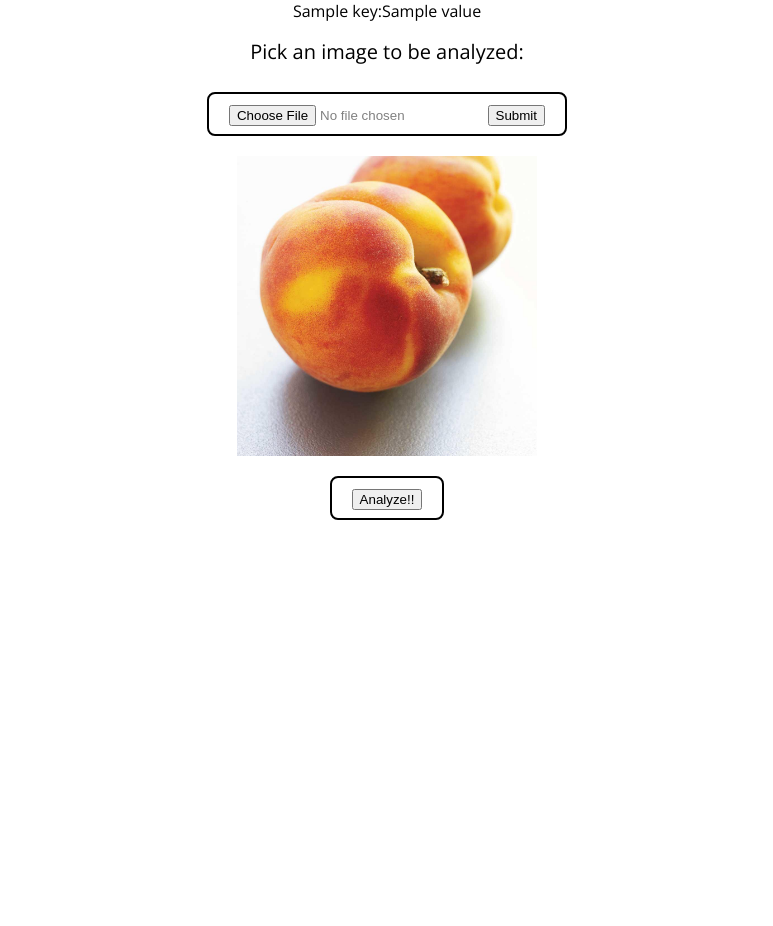
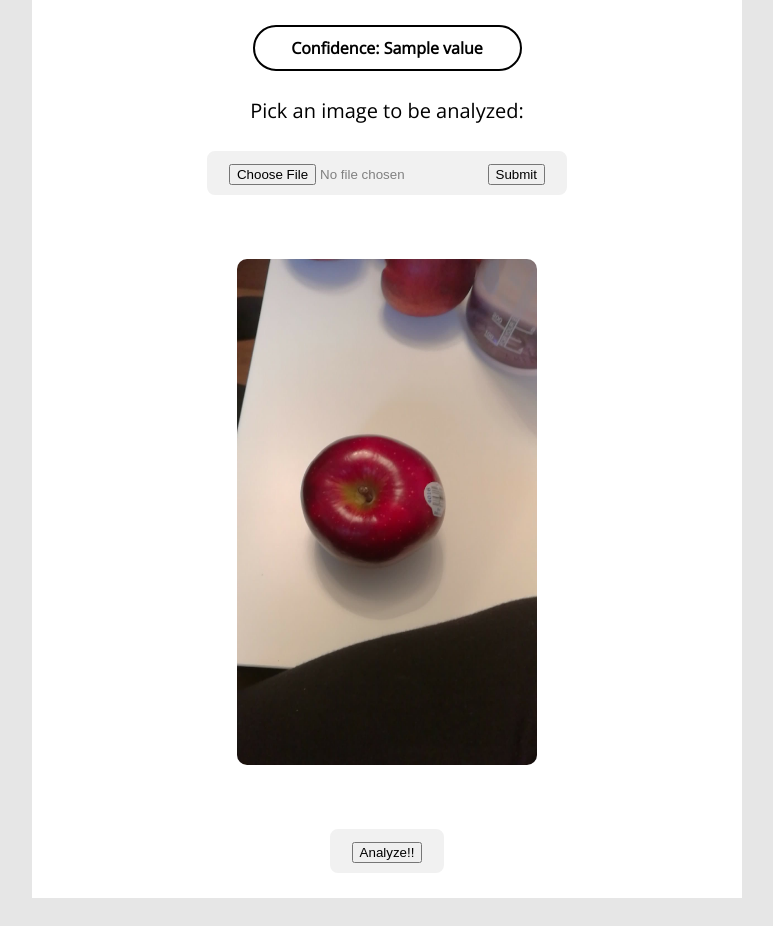
Before and after one commit to nathannli/Watson_Visual_Recognition_GroceryWebApp, a Flask app: template finalprojectVR/templates/analyze.html in a window 1280 px wide. Shown: the part 559-1485 px from the top of the page, without its empty margins (253-1026 px from the left). Before the commit the page ends 1079 px from the top, so only its background shows below. Run offline with Flask 2, Linux system fonts and the light colour scheme; the template is opened without the code that fills it: most values are stand-ins (such as "Sample title", 1, 10 or a date in 2020).

Commit message:
html css additions

```diff
--- a/finalprojectVR/app.py
+++ b/finalprojectVR/app.py
@@ -53,7 +53,8 @@ def upload():
 @app.route('/analyze', methods=['GET'])
 def analyze_request():
     with open('static/image/test.jpg', 'rb') as image_file:
-        classes = vr.classify(image_file, parameters=json.dumps({'classifier_ids':[classifier_id], 'threshold':0.6}))
+        classes = vr.classify(image_file, parameters=json.dumps({'classifier_ids':[classifier_id]}))
+        print(classes)
     return render_template('analyze.html', data=classes['images'][0]['classifiers'][0]['classes'][0])
 
 
--- a/finalprojectVR/static/style.css
+++ b/finalprojectVR/static/style.css
@@ -2,16 +2,17 @@
 
 body {
 	font-family: 'Open Sans';
-	background: #ffffff;
+	background: #e6e6e6;
+	padding: 20px;
 }
 
 img {
   display: block;
 	margin:auto;
+	border-radius: 10px;
 }
 
 .banner {
-	margin: auto;
 	border-bottom: 2px;
 	border-bottom-color: #ccc;
 	width: full;
@@ -20,6 +21,9 @@ img {
 }
 
 .page {
+	width: 700px;
+	display: block;
+	margin: auto;
 	border: 5px solid #ffffff;
 	background: white;
 }
@@ -45,9 +49,9 @@ img {
 }
 
 .btn {
-	border: 2px solid black;
+	border: 2px solid #f1f1f1;
 	color: gray;
-	background-color: white;
+	background-color: #f1f1f1;
 	padding: 8px 20px;
 	border-radius: 8px;
 	font-size: 20px;
@@ -59,7 +63,7 @@ img {
 }
 
 .btn:hover {
-	border: 2px solid #c46370;
+	border: 2px solid #bb374d;
 	-webkit-transition: border 0.5s;
 	-moz-transition: border 0.5s;
 	-o-transition: border 0.5s;
@@ -73,3 +77,10 @@ img {
 	top: 0;
 	opacity: 0;
 }
+
+.result {
+	border-radius: 25px;
+	border: 2px solid #000000;
+	padding: 10px;
+	width: 35%;
+}
--- a/finalprojectVR/templates/analyze.html
+++ b/finalprojectVR/templates/analyze.html
@@ -1,9 +1,17 @@
 {% extends "layout.html" %}
 {% block results %}
-<div>
-    <dl>
+<div class=page>
+    <dl class=result>
+    {% set count = 0 %}
     {% for key, value in data.items() %}
-        <dt>{{ key|e }}:{{value|e}}</dt>
+        {% if count < 3 %}
+            {% if key == "class" %}
+                <dt><b>Class: {{value|e}}</b></dt>
+            {% else %}
+                <dt><b>Confidence: {{value|e}}</b></dt>
+            {% endif %}
+            {% set count = count + 1 %}
+        {% endif %}
     {% endfor %}
     </dl>
 </div>
--- a/finalprojectVR/templates/layout.html
+++ b/finalprojectVR/templates/layout.html
@@ -17,6 +17,7 @@
 
 {% block results %} {% endblock %}
 
+<div class=page>
   <div class=metanav>
     Pick an image to be analyzed:
     <br><br>
@@ -28,9 +29,11 @@
     </form>
   </div>
 
+  <br><br>
   <div style="width:300px" class=metanav>
     <img src="{{url_for('static', filename='image/test.jpg')}}" style="max-width:100%">
   </div>
+  <br><br>
 
   <div class=metanav>
     <form method=GET enctype=multipart/form-data action="{{ url_for('analyze_request') }}">
@@ -39,6 +42,6 @@
         </button>
     </form>
   </div>
-
+</div>
 
 </center>
```
Also changed, not shown: finalprojectVR/static/image/test.jpg. Lines whose indentation alone changed are shown as unchanged.
